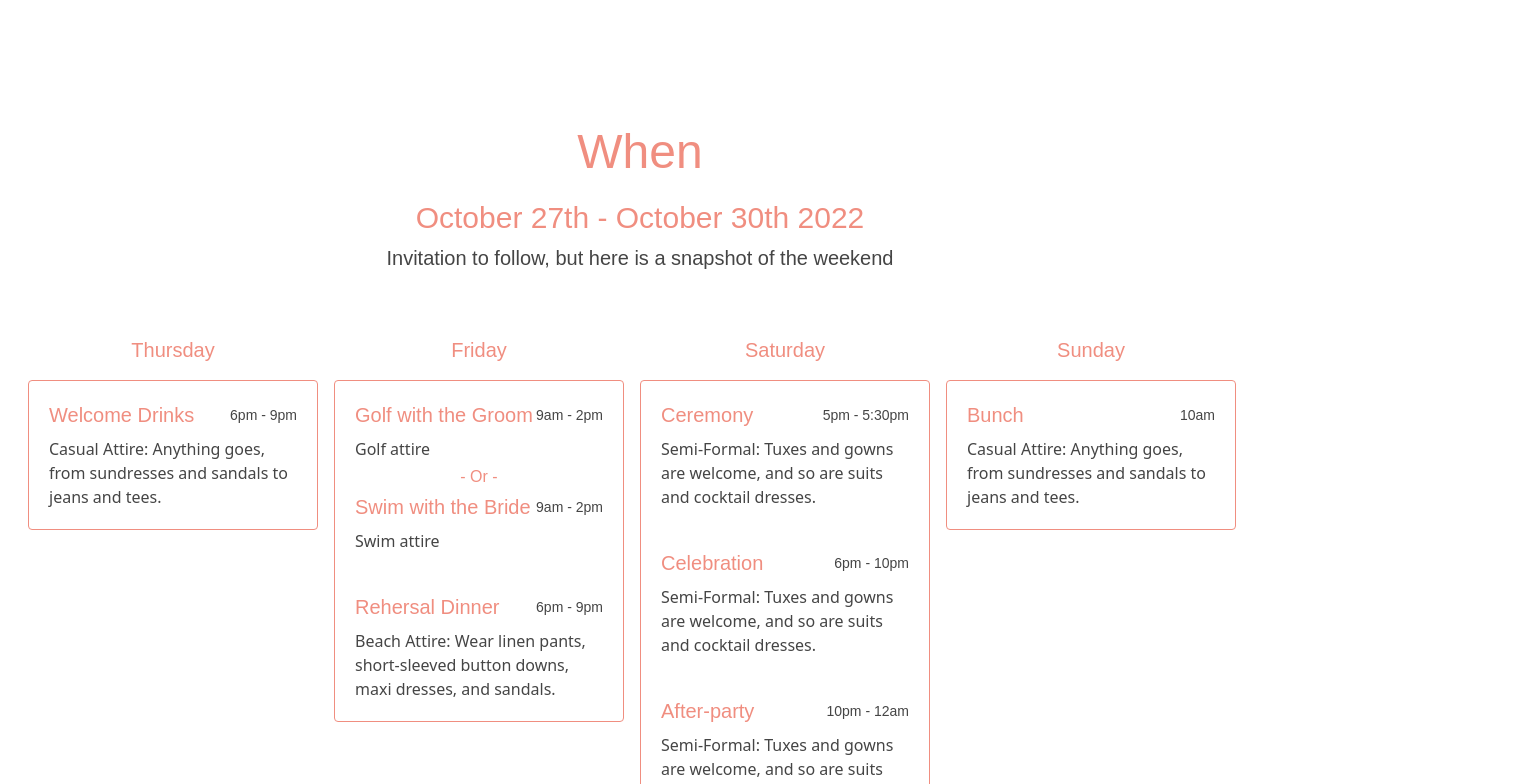
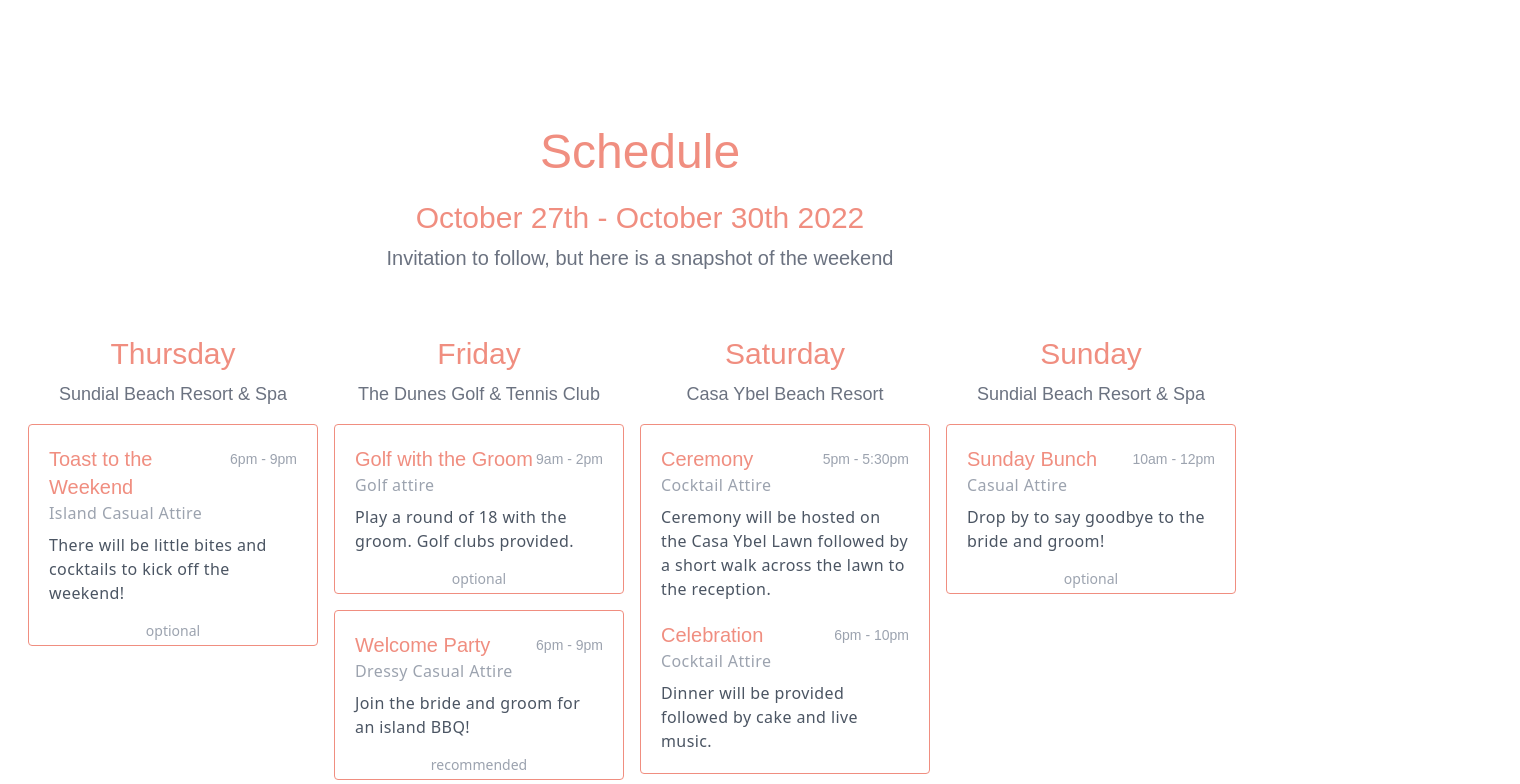
Before and after one commit to rickhanlonii/rickandliz, a Next.js app: page / in a window 1280 px wide. Shown: the part 1020-1804 px from the top of the page, 1520 px wide, since content can reach past the window. Built offline with nearby package versions, Linux system fonts and the light colour scheme; a web font is replaced by a local one.

Commit message:
Update schedule

```diff
--- a/pages/index.js
+++ b/pages/index.js
@@ -1,3 +1,30 @@
+const LOCATIONS = {
+  SUNDIAL: {
+    name: "Sundial Beach Resort & Spa",
+    logo: "sundial.png",
+    link: "https://sundialresort.com/",
+    map: "https://g.page/SundialResort?share",
+    address1: "1451 Middle Gulf Drive",
+    address2: "Sanibel, FL 33957",
+  },
+  DUNES: {
+    name: "The Dunes Golf & Tennis Club",
+    logo: "dunes.png",
+    link: "",
+    map: "https://goo.gl/maps/Q55mCcRR2fPiZEaf8",
+    address1: "949 Sand Castle Rd",
+    address2: "Sanibel, FL 33957",
+  },
+  CASA: {
+    name: "Casa Ybel Beach Resort",
+    logo: "ybel.png",
+    map: "https://goo.gl/maps/tWHs6EKjz8AWyWep9",
+    link: "https://www.casaybelresort.com/",
+    address1: "2255 West Gulf Drive",
+    address2: "Sanibel, FL 33957",
+  },
+};
+
 function Splash() {
   return (
     <>
@@ -50,24 +77,24 @@ function Header() {
       }}
     >
       <h2 className="flex-0 text-xl w-72 font-neue font-light">
-        <a href="#" className="hover:underline pr-6 leading-relaxed">
-          What
+        {/*<a href="#" className="hover:underline pr-6 leading-relaxed">*/}
+        {/*  What*/}
+        {/*</a>*/}
+        <a href="#schedule" className="hover:underline pr-6 leading-relaxed">
+          Schedule
         </a>
-        <a href="#when" className="hover:underline pr-6 leading-relaxed">
-          When
-        </a>
-        <a href="#where" className="hover:underline pr-6 leading-relaxed">
-          Where
-        </a>
+        {/*<a href="#where" className="hover:underline pr-6 leading-relaxed">*/}
+        {/*  Where*/}
+        {/*</a>*/}
         <a href="#how" className="hover:underline pr-6 leading-relaxed">
-          How
+          Accommodations
         </a>
       </h2>
       <h1 className="text-xl flex-1 md:text-4xl text-primary font-light font-normal">
         Liz & Rick
       </h1>
 
-      <h2 className="hidden md:block flex-0 text-xl w-72 font-neue font-light text-center">
+      <h2 className="hidden md:block flex-0 text-xl w-72 font-neue font-light text-right">
         <a href="#registry" className="hover:underline pr-6 leading-relaxed">
           Registry
         </a>
@@ -76,132 +103,179 @@ function Header() {
   );
 }
 
-function WhenGroup({ day, children }) {
+function WhenDay({ day, children, location }) {
   return (
     <div className="flex flex-col mr-4">
-      <h2 className="text-xl text-primary text-center">{day}</h2>
-      <div className="border border-primary rounded mt-4">{children}</div>
+      <h2 className="text-3xl text-primary text-center">{day}</h2>
+      <div className="flex flex-col justify-center items-center mt-2">
+        <h2 className="text-lg text-gray-500">{location.name}</h2>
+        {/*<p className="text-md font-neue font-extralight mt-1 text-center">*/}
+        {/*  {location.address1}*/}
+        {/*  <br />*/}
+        {/*  {location.address2}*/}
+        {/*</p>*/}
+        {/*<p className="text-xl font-neue font-extralight mt-2">*/}
+        {/*  <a*/}
+        {/*    href={location.map}*/}
+        {/*    target="_blank"*/}
+        {/*    rel="noreferrer"*/}
+        {/*    className="hover:underline mt-2"*/}
+        {/*  >*/}
+        {/*    Map*/}
+        {/*  </a>*/}
+        {/*</p>*/}
+      </div>
+      <div>{children}</div>
     </div>
   );
 }
 
-function WhenCard({ title, day, time, description, location }) {
+function WhenGroup({ option, children }) {
   return (
-    <div className="w-72 p-5">
+    <div className="border border-primary rounded mt-4">
+      {children}
+      <p className="font-neue font-light text-sm text-center text-gray-400 lowercase pt-4 mb-1">
+        {option}
+      </p>
+    </div>
+  );
+}
+
+function WhenCard({ title, day, time, attire, description, location, option }) {
+  return (
+    <div className="w-72 p-5 pb-0">
       <h2 className="text-xl text-primary">
-        <span className="float-right text-sm text-black pt-1 ">{time}</span>
+        <span className="float-right text-sm text-gray-400 pt-1 ">{time}</span>
         {title}
       </h2>
       {/*<p className="font-neue font-extralight text-right">{location}</p>*/}
-      <p className="font-neue font-extralight mt-2">{description}</p>
+      <p className="font-neue font-extralight text-gray-400 tracking-wide">
+        {attire}
+      </p>
+      {description && (
+        <>
+          {/*<div className="relative flex py-5 px-5 items-center">*/}
+          {/*  <div className="flex-grow border-t border-gray-400"></div>*/}
+          {/*</div>*/}
+          <p className="font-neue font-extralight text-left mt-2 tracking-wide">
+            {description}
+          </p>
+        </>
+      )}
     </div>
   );
 }
 function When() {
   return (
     <div
-      id="when"
+      id="schedule"
       className="flex flex-col justify-center items-center pt-32 mb-60"
     >
-      <h1 className="text-5xl text-primary mb-6">When</h1>
+      <h1 className="text-5xl text-primary mb-6">Schedule</h1>
       <h2 className="text-3xl text-primary mb-2">
         October 27th - October 30th 2022
       </h2>
-      <h2 className="text-xl text-black  mb-16">
+      <h2 className="text-xl text-gray-500  mb-16">
         Invitation to follow, but here is a snapshot of the weekend
       </h2>
       <div className="flex flex-col md:flex-row">
-        <WhenGroup day="Thursday">
+        <WhenDay day="Thursday" location={LOCATIONS.SUNDIAL}>
+          <WhenGroup option="Optional">
             <WhenCard
-            title="Welcome Drinks"
-            day="Thursday"
-            location="Sundial Resort"
+              title="Toast to the Weekend"
               time="6pm - 9pm"
-            description="Casual Attire: Anything goes, from sundresses and sandals to jeans
-          and tees."
+              attire="Island Casual Attire"
+              attireHint="Shorts, Khakis, White Jeans, and Sundresses."
+              description="There will be little bites and cocktails to kick off the weekend!"
             />
           </WhenGroup>
-        <WhenGroup day="Friday">
+        </WhenDay>
+        <WhenDay day="Friday" location={LOCATIONS.DUNES}>
+          <WhenGroup option="Optional">
             <WhenCard
               title="Golf with the Groom"
-            day="Friday"
-            location="The Dunes"
               time="9am - 2pm"
-            description="Golf attire"
-          />
-          <div className="text-center text-primary -my-4"> - Or -</div>
-          <WhenCard
-            title="Swim with the Bride"
-            day="Friday"
-            location="Sundial Resort"
-            time="9am - 2pm"
-            description="Swim attire"
-          />
-          <WhenCard
-            title="Rehersal Dinner"
-            day="Friday"
-            location="The Dunes"
-            time="6pm - 9pm"
-            description="Beach Attire: Wear linen pants, short-sleeved button downs, maxi
-            dresses, and sandals."
+              attire="Golf attire"
+              description="Play a round of 18 with the groom. Golf clubs provided."
             />
           </WhenGroup>
-        <WhenGroup day="Saturday">
+          {/*<div className="text-center text-primary -my-4"> - Or -</div>*/}
+          {/*<WhenCard*/}
+          {/*  title="Swim with the Bride"*/}
+          {/*  day="Friday"*/}
+          {/*  location="Sundial Resort"*/}
+          {/*  time="9am - 2pm"*/}
+          {/*  attire="Swim attire"*/}
+          {/*/>*/}
+          <WhenGroup option="Recommended">
+            <WhenCard
+              title="Welcome Party"
+              time="6pm - 9pm"
+              attire="Dressy Casual Attire"
+              attireHint="Linen and Florals encouraged"
+              description="Join the bride and groom for an island BBQ!"
+            />
+          </WhenGroup>
+        </WhenDay>
+        <WhenDay day="Saturday" location={LOCATIONS.CASA}>
+          <WhenGroup>
             <WhenCard
               title="Ceremony"
-            location="Casa Ybel Lawn"
-            day="Saturday"
               time="5pm - 5:30pm"
-            description="Semi-Formal: Tuxes and gowns are welcome, and so are suits and
-            cocktail dresses."
+              attire="Cocktail Attire"
+              attireHint="Cocktail Dresses and Suits"
+              description="Ceremony will be hosted on the Casa Ybel Lawn followed by a short walk across the lawn to the reception."
             />
             <WhenCard
               title="Celebration"
-            location="Casa Ybel"
-            day="Saturday"
               time="6pm - 10pm"
-            description="Semi-Formal: Tuxes and gowns are welcome, and so are suits and
-            cocktail dresses."
+              attire="Cocktail Attire"
+              attireHint="Cocktail Dresses and Suits"
+              description="Dinner will be provided followed by cake and live music."
             />
+          </WhenGroup>
+          <WhenGroup option="Recommended">
             <WhenCard
               title="After-party"
-            location="Casa Ybel"
-            day="Saturday"
               time="10pm - 12am"
-            description="Semi-Formal: Tuxes and gowns are welcome, and so are suits and
-            cocktail dresses."
+              attire="Semi-Formal Attire"
+              attireHint="Tuxes and gowns are welcome, and so are suits and cocktail dresses."
+              description="After-party hosted inside after the Celebration."
             />
           </WhenGroup>
-        <WhenGroup day="Sunday">
+        </WhenDay>
+        <WhenDay day="Sunday" location={LOCATIONS.SUNDIAL}>
+          <WhenGroup option="Optional">
             <WhenCard
-            title="Bunch"
-            day="Sunday"
-            time="10am"
-            description="Casual Attire: Anything goes, from sundresses and sandals to jeans
-            and tees."
+              title="Sunday Bunch"
+              time="10am - 12pm"
+              attire="Casual Attire"
+              attireHint="Anything goes, from sundresses and sandals to jeans and tees."
+              description="Drop by to say goodbye to the bride and groom!"
             />
           </WhenGroup>
+        </WhenDay>
       </div>
     </div>
   );
 }
 
-function WhereCard({ title, address1, address2, what, logo, map }) {
+function WhereCard({ location, what }) {
   return (
     <div className="flex flex-col justify-center items-center p-5 m-10">
       <div className="w-80 h-64 p-10 flex justify-end">
-        <img src={`/images/${logo}`} className="m-auto" />
+        <img src={`/images/${location.logo}`} className="m-auto" />
       </div>
-      <h2 className="text-3xl text-primary mt-8">{title}</h2>
+      <h2 className="text-3xl text-primary mt-8">{location.name}</h2>
       <p className="text-xl font-neue font-normal mt-2">{what}</p>
       <p className="text-lg font-neue font-extralight mt-2">
-        {address1}
+        {location.address1}
         <br />
-        {address2}
+        {location.address2}
       </p>
       <p className="text-xl font-neue font-extralight mt-2">
         <a
-          href={map}
+          href={location.map}
           target="_blank"
           rel="noreferrer"
           className="hover:underline mt-2"
@@ -215,67 +289,50 @@ function WhereCard({ title, address1, address2, what, logo, map }) {
 
 function Where() {
   return (
-    <div id="where" className="pt-40 text-center bg-faded pb-20">
-      <h1 className="text-5xl text-primary py-2">Where</h1>
-
+    <div id="where" className="pt-10 text-center bg-faded pb-10">
       <div className="flex flex-col justify-center items-center p-20">
         <div className="flex flex-col md:flex-row">
           <WhereCard
-            logo="sundial.png"
-            map="https://g.page/SundialResort?share"
-            title="Sundial Beach Resort & Spa"
-            address1="1451 Middle Gulf Drive"
-            address2="Sanibel, FL 33957"
+            location={LOCATIONS.SUNDIAL}
             what="Welcome Drinks & Brunch"
           />
           <WhereCard
-            logo="dunes.png"
-            map="https://goo.gl/maps/Q55mCcRR2fPiZEaf8"
-            title="The Dunes Golf & Tennis Club"
-            address1="949 Sand Castle Rd"
-            address2="Sanibel, FL 33957"
+            location={LOCATIONS.DUNES}
             what="Golf & Rehearsal Dinner"
           />
-          <WhereCard
-            logo="ybel.png"
-            map="https://goo.gl/maps/tWHs6EKjz8AWyWep9"
-            title="Casa Ybel Beach Resort"
-            address1="2255 West Gulf Drive"
-            address2="Sanibel, FL 33957"
-            what="Ceremony & Celebration"
-          />
+          <WhereCard location={LOCATIONS.CASA} what="Ceremony & Celebration" />
         </div>
       </div>
     </div>
   );
 }
 
-function HowCard({ title, address1, address2, what, logo, link, notes }) {
+function HowCard({ location, what, notes }) {
   return (
     <div className="flex flex-col justify-center items-center p-5 m-10">
       <div className="w-80 h-64 p-2 flex justify-end">
         <a
-          href={link}
+          href={location.link}
           target="_blank"
           rel="noreferrer"
           className="hover:underline mt-2"
         >
-          <img src={`/images/${logo}`} className="m-auto" />
+          <img src={`/images/${location.logo}`} className="m-auto" />
         </a>
       </div>
       <a
-        href={link}
+        href={location.link}
         target="_blank"
         rel="noreferrer"
         className="hover:underline mt-2"
       >
-        <h2 className="text-2xl text-primary mt-2">{title}</h2>
+        <h2 className="text-2xl text-primary mt-2">{location.name}</h2>
       </a>
       <p className="text-xl font-neue font-normal mt-2">{what}</p>
       <p className="text-lg font-neue font-extralight mt-2">
-        {address1}
+        {location.address1}
         <br />
-        {address2}
+        {location.address2}
       </p>
       <p className="text-lg font-neue font-extralight mt-2">{notes}</p>
     </div>
@@ -284,42 +341,35 @@ function HowCard({ title, address1, address2, what, logo, link, notes }) {
 
 function How() {
   return (
-    <div id="how" className="text-center">
-      <h1 className="text-5xl text-primary mb-2 mt-40">How</h1>
+    <div id="accommodations" className="text-center">
+      <h1 className="text-5xl text-primary mb-2 mt-40">Accommodations</h1>
       <div className="flex flex-col justify-center items-center p-20">
         <div className="flex flex-col md:flex-row">
-          <HowCard
-            logo="sundial.png"
-            link="https://sundialresort.com/"
-            title="Sundial Beach Resort & Spa"
-            address1="1451 Middle Gulf Drive"
-            address2="Sanibel, FL 33957"
-            notes="Room block reserved. Details to come."
-          />
-          <HowCard
-            logo="ybel.png"
-            link="https://www.casaybelresort.com/"
-            title="Casa Ybel Beach Resort"
-            address1="2255 West Gulf Drive"
-            address2="Sanibel, FL 33957"
-            notes="Room block reserved. Details to come."
-          />
-          <HowCard
-            logo="airbnb.png"
-            link="https://airbnb.com"
-            title="AirBnB"
-            address1=""
-            address2=""
-            notes="TODO"
-          />
-          <HowCard
-            logo="rsw.png"
-            link="https://www.flylcpa.com/"
-            title="Fort Meyers (RSW)"
-            address1=""
-            address2=""
-            notes="TODO"
-          />
+          TODO
+          {/*<HowCard*/}
+          {/*  location={LOCATIONS.SUNDIAL}*/}
+          {/*  notes="Room block reserved. Details to come."*/}
+          {/*/>*/}
+          {/*<HowCard*/}
+          {/*  location={LOCATIONS.CASA}*/}
+          {/*  notes="Room block reserved. Details to come."*/}
+          {/*/>*/}
+          {/*<HowCard*/}
+          {/*  logo="airbnb.png"*/}
+          {/*  link="https://airbnb.com"*/}
+          {/*  title="AirBnB"*/}
+          {/*  address1=""*/}
+          {/*  address2=""*/}
+          {/*  notes="TODO"*/}
+          {/*/>*/}
+          {/*<HowCard*/}
+          {/*  logo="rsw.png"*/}
+          {/*  link="https://www.flylcpa.com/"*/}
+          {/*  title="Fort Meyers (RSW)"*/}
+          {/*  address1=""*/}
+          {/*  address2=""*/}
+          {/*  notes="TODO"*/}
+          {/*/>*/}
         </div>
       </div>
     </div>
@@ -351,7 +401,7 @@ function Footer() {
 }
 export default function Home() {
   return (
-    <main className="h-full w-full text-black">
+    <main className="h-full w-full text-gray-600 tracking-normal">
       <Header />
       <Splash />
       <When />
--- a/tailwind.config.js
+++ b/tailwind.config.js
@@ -6,6 +6,7 @@ module.exports = {
     "./components/**/*.{js,ts,jsx,tsx}",
   ],
   theme: {
+    extend: {
       colors: {
         secondary: "#DFECE7",
         primary: "#f08e80",
@@ -13,7 +14,6 @@ module.exports = {
         faded: "#fdf0e6",
         white: "#ffffff",
       },
-    extend: {
       fontFamily: {
         orpheus: ["orpheuspro", ...defaultTheme.fontFamily.serif],
         neue: ["neue-haas-grotesk-display", ...defaultTheme.fontFamily.sans],
```
Lines whose indentation alone changed are shown as unchanged.
